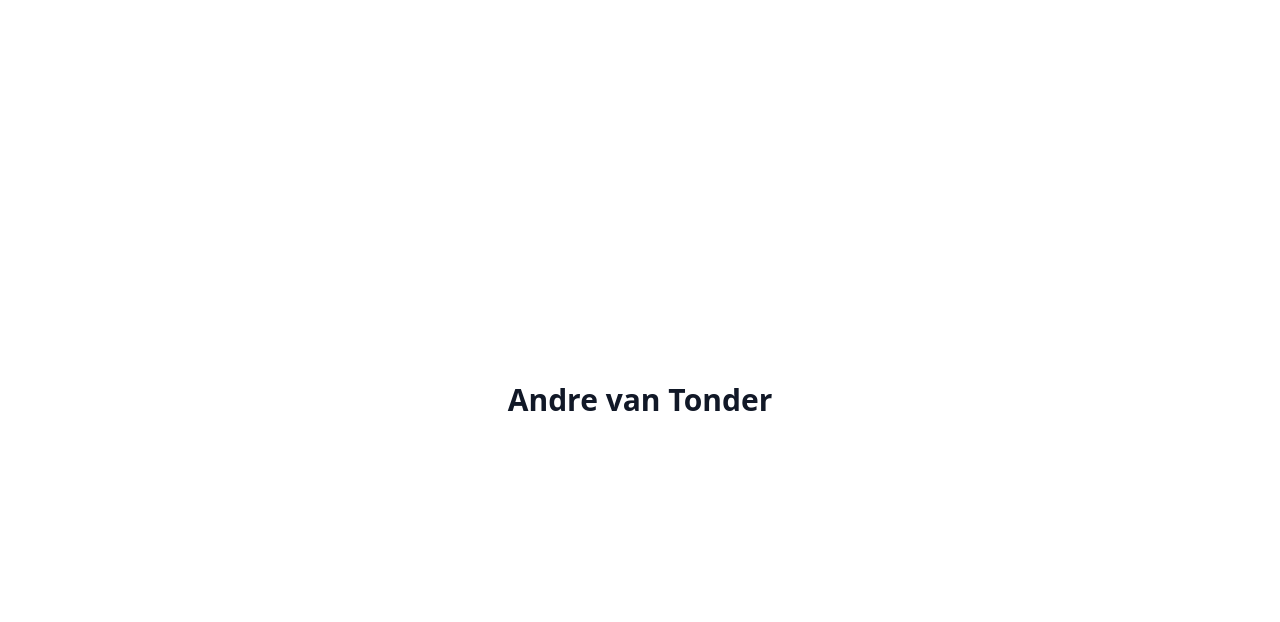
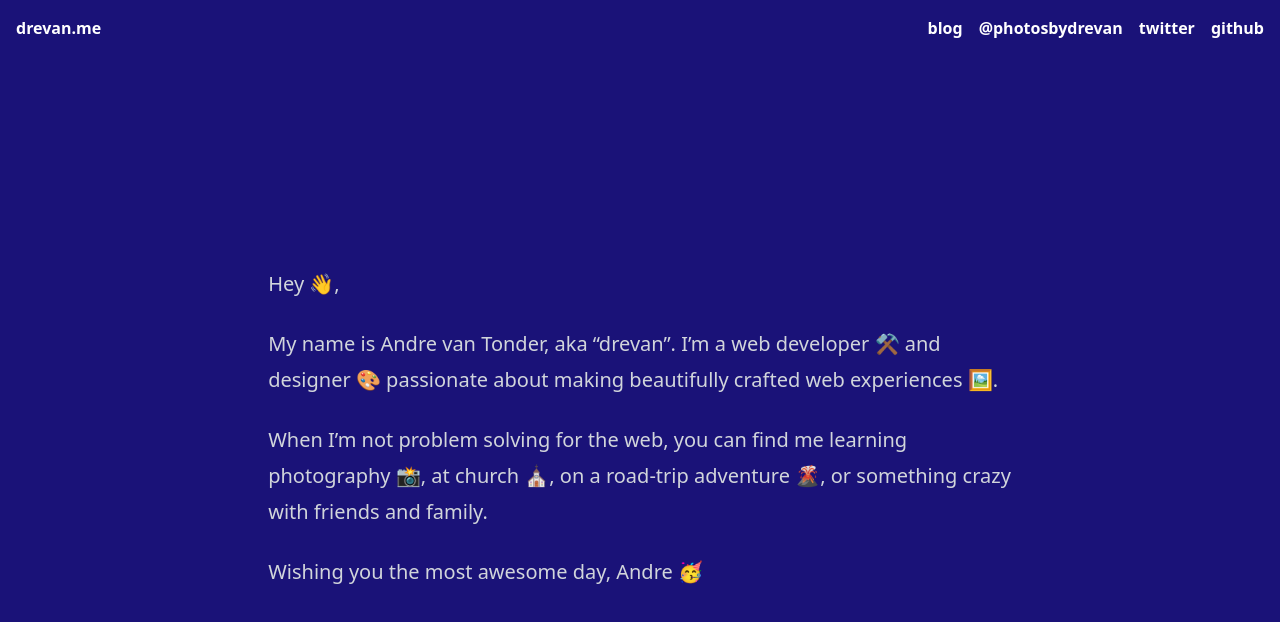
Before and after one commit to drevantonder/drevan.me, an Astro site: page / in a window 1280 px wide. Built offline with nearby package versions, Linux system fonts and the light colour scheme; Astro itself is replaced by a stand-in of ours.

Commit message:
Rough content scaffolding

```diff
--- a/package.json
+++ b/package.json
@@ -12,6 +12,7 @@
   },
   "dependencies": {
     "@astrojs/tailwind": "^2.0.2",
+    "@tailwindcss/typography": "^0.5.7",
     "astro": "^1.4.2",
     "tailwindcss": "^3.0.24"
   }
--- /dev/null
+++ b/src/components/Navbar.astro
@@ -0,0 +1,19 @@
+<div class="container mx-auto p-4">
+  <nav class="flex justify-between">
+    <a class="text-white font-bold" href="/">drevan.me</a>
+    <ul class="flex space-x-4">
+      <li class="text-white font-bold">
+        <a href="/blog">blog</a>
+      </li>
+      <li class="text-white font-bold">
+        <a href="https://www.instagram.com/photosbydrevan/">@photosbydrevan</a>
+      </li>
+      <li class="text-white font-bold">
+        <a href="https://twitter.com/DrevanTonder">twitter</a>
+      </li>
+      <li class="text-white font-bold">
+        <a href="https://github.com/DrevanTonder">github</a>
+      </li>
+    </ul>
+  </nav>
+</div>
--- a/src/layouts/Layout.astro
+++ b/src/layouts/Layout.astro
@@ -1,4 +1,6 @@
 ---
+import Navbar from '../components/Navbar.astro';
+
 export interface Props {
 	title: string;
 }
@@ -15,7 +17,8 @@ const { title } = Astro.props;
 		<meta name="generator" content={Astro.generator} />
 		<title>{title}</title>
 	</head>
-	<body class="h-screen">
+	<body class="h-screen bg-[#1A1278]">
+		<Navbar />
 		<slot />
 	</body>
 </html>
--- a/src/pages/index.astro
+++ b/src/pages/index.astro
@@ -3,7 +3,18 @@ import Layout from '../layouts/Layout.astro';
 ---
 
 <Layout title="Andre van Tonder | drevan.me">
-	<main class="flex justify-center items-center h-full">
-		<h1 class="text-3xl font-bold text-gray-900">Andre van Tonder</h1>
+	<main class="container mx-auto p-4 flex justify-center items-center h-[calc(100vh-56px)]">
+		<article class="prose lg:prose-xl prose-invert">
+			<p>Hey 👋,</p>
+
+			<p>My name is Andre van Tonder, aka “drevan”. I’m a web developer ⚒️ and designer 🎨 passionate about making beautifully crafted web experiences 🖼️.</p>
+
+			<p>When I’m not problem solving for the web, you can find me learning photography 📸, at church ⛪, on a road-trip adventure 🌋, or something crazy with friends and family.
+			</p>
+
+			<p>Wishing you the most awesome day,
+				Andre 🥳
+			</p>
+		</article>
 	</main>
 </Layout>
--- a/tailwind.config.cjs
+++ b/tailwind.config.cjs
@@ -4,5 +4,7 @@ module.exports = {
 	theme: {
 		extend: {},
 	},
-	plugins: [],
+	plugins: [
+		require('@tailwindcss/typography'),
+	],
 }
```
Also changed, not shown: 1 other file.
